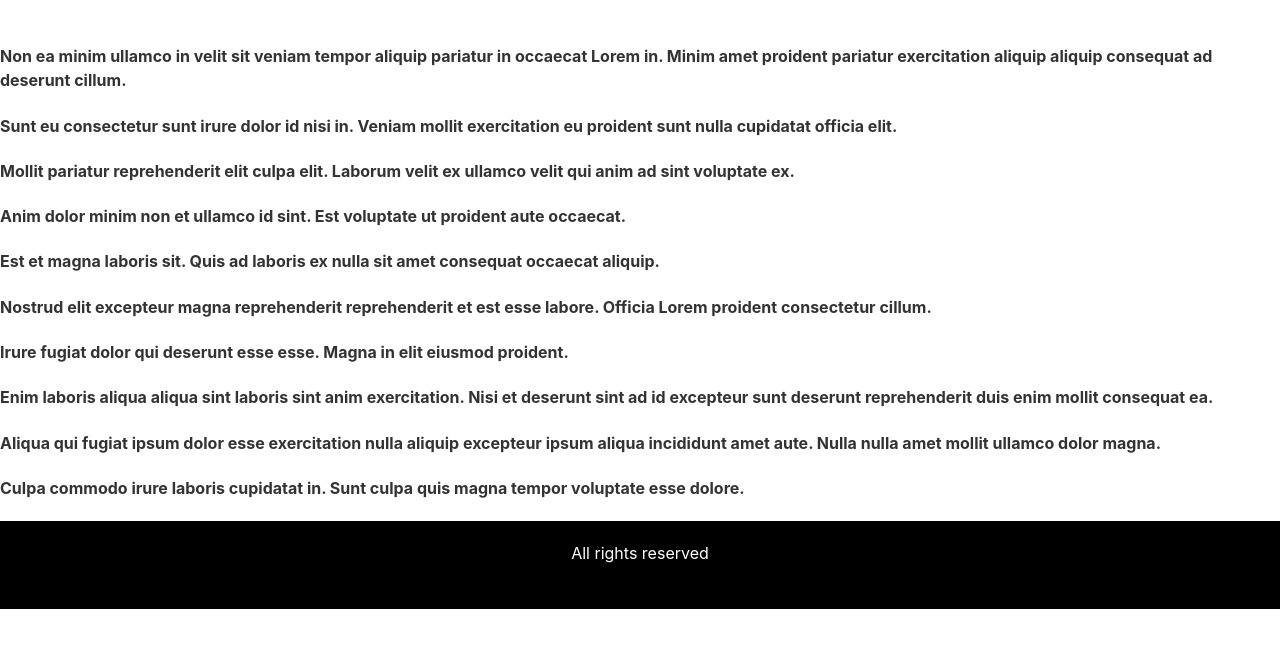
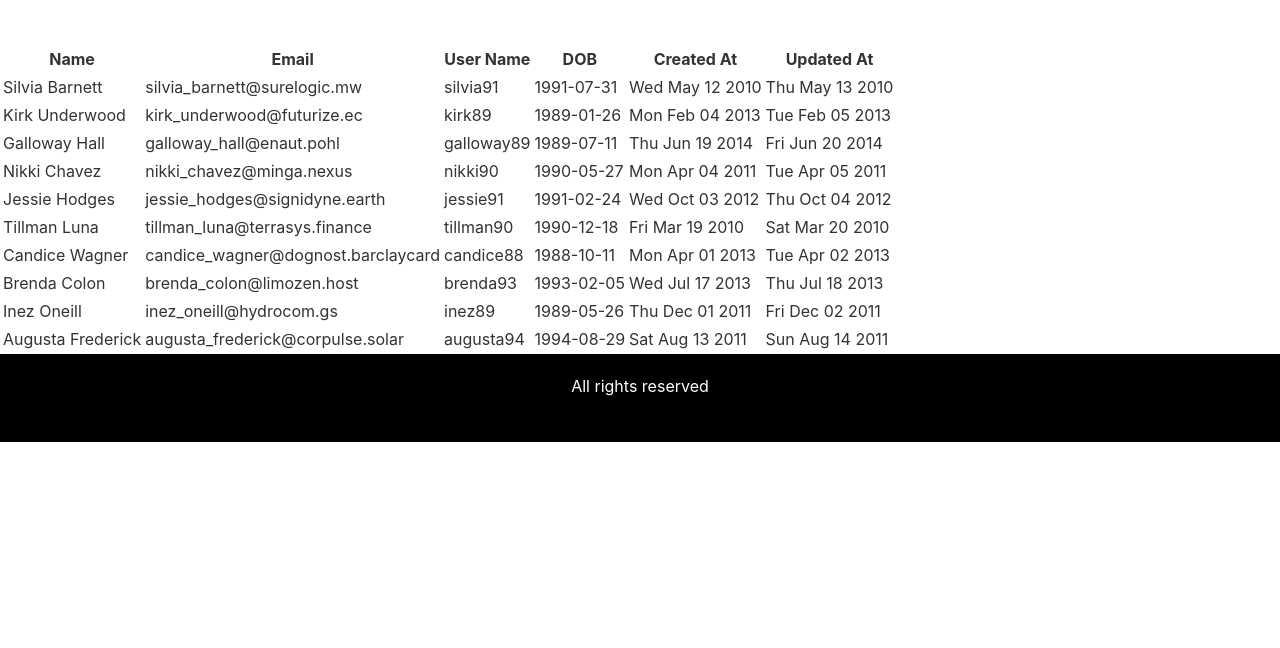
Before and after one commit to Shaharyar-saleem/gatsby-blog, a Gatsby site: page / in a window 1280 px wide. Shown: the part 122-770 px from the top of the page. Built offline with nearby package versions, Linux system fonts and the light colour scheme; Gatsby itself is replaced by a stand-in of ours.

Commit message:
feat: data displayed in table

```diff
--- a/gatsby-config.js
+++ b/gatsby-config.js
@@ -8,6 +8,7 @@ module.exports = {
   plugins: [
     `gatsby-plugin-react-helmet`,
     `gatsby-transformer-json`,
+    `gatsby-plugin-material-ui`,
     `gatsby-plugin-image`,
     {
       resolve: `gatsby-source-filesystem`,
--- a/package.json
+++ b/package.json
@@ -5,10 +5,12 @@
   "version": "0.1.0",
   "author": "Kyle Mathews <mathews.kyle@gmail.com>",
   "dependencies": {
+    "@emotion/react": "^11.9.0",
     "gatsby": "^4.15.2",
     "gatsby-plugin-gatsby-cloud": "^4.15.0",
     "gatsby-plugin-image": "^2.15.1",
     "gatsby-plugin-manifest": "^4.15.1",
+    "gatsby-plugin-material-ui": "^4.0.2",
     "gatsby-plugin-offline": "^5.15.1",
     "gatsby-plugin-react-helmet": "^5.15.0",
     "gatsby-plugin-sharp": "^4.15.1",
--- a/src/components/userProfile.js
+++ b/src/components/userProfile.js
@@ -10,6 +10,7 @@ const UserProfile = () => {
             username
             email
             createdAt
+            updatedAt
             profile {
               dob
               name
@@ -22,18 +23,33 @@ const UserProfile = () => {
       }
     }
   `)
-  console.log("data fetched:", data)
   return (
     <div>
       <h1>All user profiles</h1>
-      {data.allIndexJson.edges.map((user, key) => {
-        return (
-          <div key={key}>
-            {console.log("inside data:", user.node)}
-            <h4>{user.node.profile.about}</h4>
-          </div>
+      <table>
+          <tr>
+              <th>Name</th>
+              <th>Email</th>
+              <th>User Name</th>
+              <th>DOB</th>
+              <th>Created At</th>
+              <th>Updated At</th>
+          </tr>
+      {data.allIndexJson.edges.map((user, key)=>{
+          console.log("inside:", user.node)
+        return(
+            <tr key={key}>
+                <td>{user.node.profile.name}</td>
+                <td>{user.node.email}</td>
+                <td>{user.node.username}</td>
+                <td>{user.node.profile.dob}</td>
+                <td>{new Date(user.node.createdAt).toDateString()}</td>
+                <td>{new Date(user.node.updatedAt).toDateString()}</td>
+
+            </tr>
         )
       })}
+       </table>
     </div>
   )
 }
```
Also changed, not shown: 2 other files.
